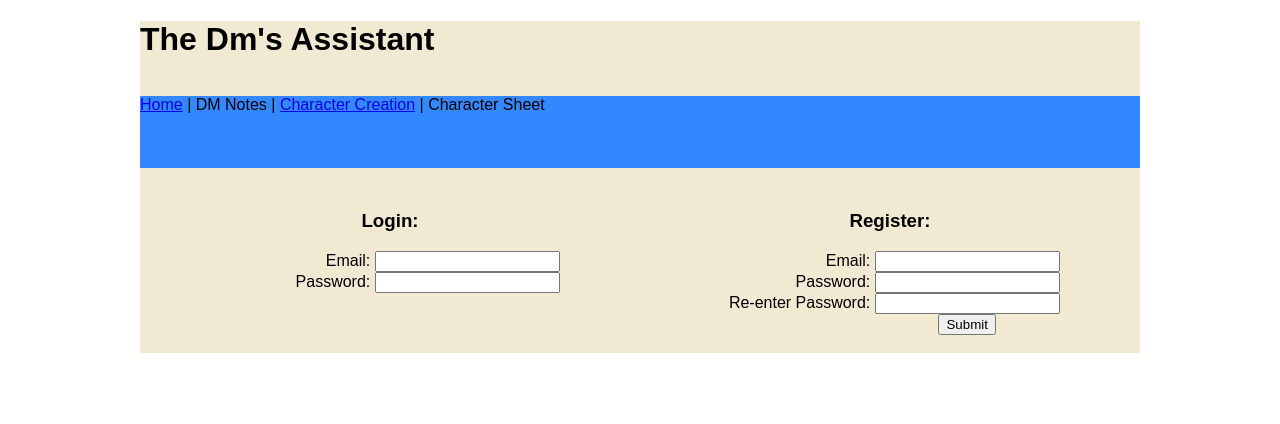
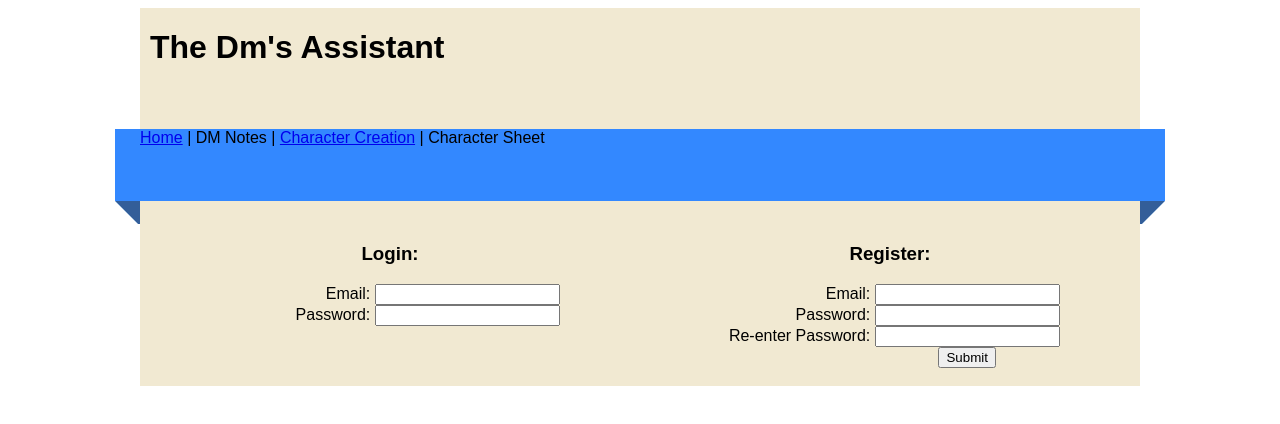
Before and after one commit to hazzamatt/gmsAssistant, a plain HTML site: page index.html in a window 1280 px wide. Drawn offline with Linux system fonts and the light colour scheme.

Commit message:
Navigation ribbons
Added the ribbon folds to the sides of the navigation bar so it actually
looks kind of like a ribbon.

```diff
--- a/css/commons.css
+++ b/css/commons.css
@@ -18,6 +18,7 @@ h5{
 }
 
 #container{
+	float: left;
 	width: 1000px;
 	margin-left: auto;
 	margin-right: auto;
@@ -75,11 +76,25 @@ h5{
 	text-align: center;
 }
 
-#header{
-	height: 75px;
-}
-
 #navigation{
 	height: 95px;
 	background-image: url('../images/ribbon_center.gif');
 }
+
+#ribbonLeft{
+	float: left;
+	height: 216px;
+	width: 25px;
+	background-image: url('../images/ribbon_left_fold.gif');
+	background-repeat: no-repeat;
+	background-position: left bottom;
+}
+
+#ribbonRight{
+	float: left;
+	height: 216px;
+	width: 25px;
+	background-image: url('../images/ribbon_right_fold.gif');
+	background-repeat: no-repeat;
+	background-position: left bottom;
+}
--- a/index.html
+++ b/index.html
@@ -17,8 +17,11 @@
 	</head>
 	<body>
 		<div id="border">
+			<div id="ribbonLeft">
+				&nbsp;
+			</div>
 			<div id="container">
-				<div id="header">
+				<div id="header" class="row100">
 					<h1>The Dm's Assistant</h1>
 				</div>
 				<div id="navigation">
@@ -29,6 +32,9 @@
 					&nbsp;
 				</div>
 			</div>
+			<div id="ribbonRight">
+				&nbsp;
+			</div>
 		</div>
 	</body>
 </html>
```
